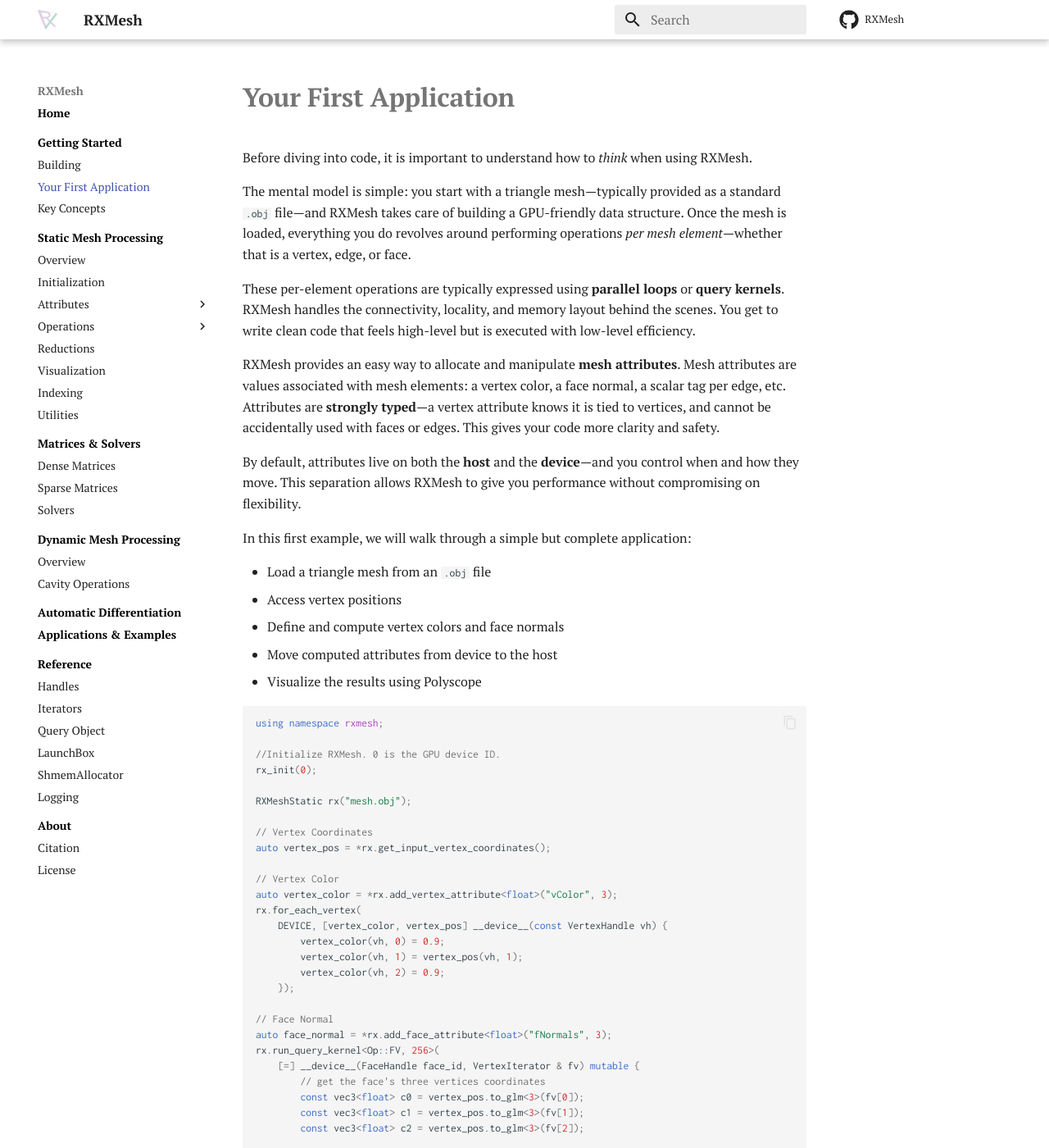
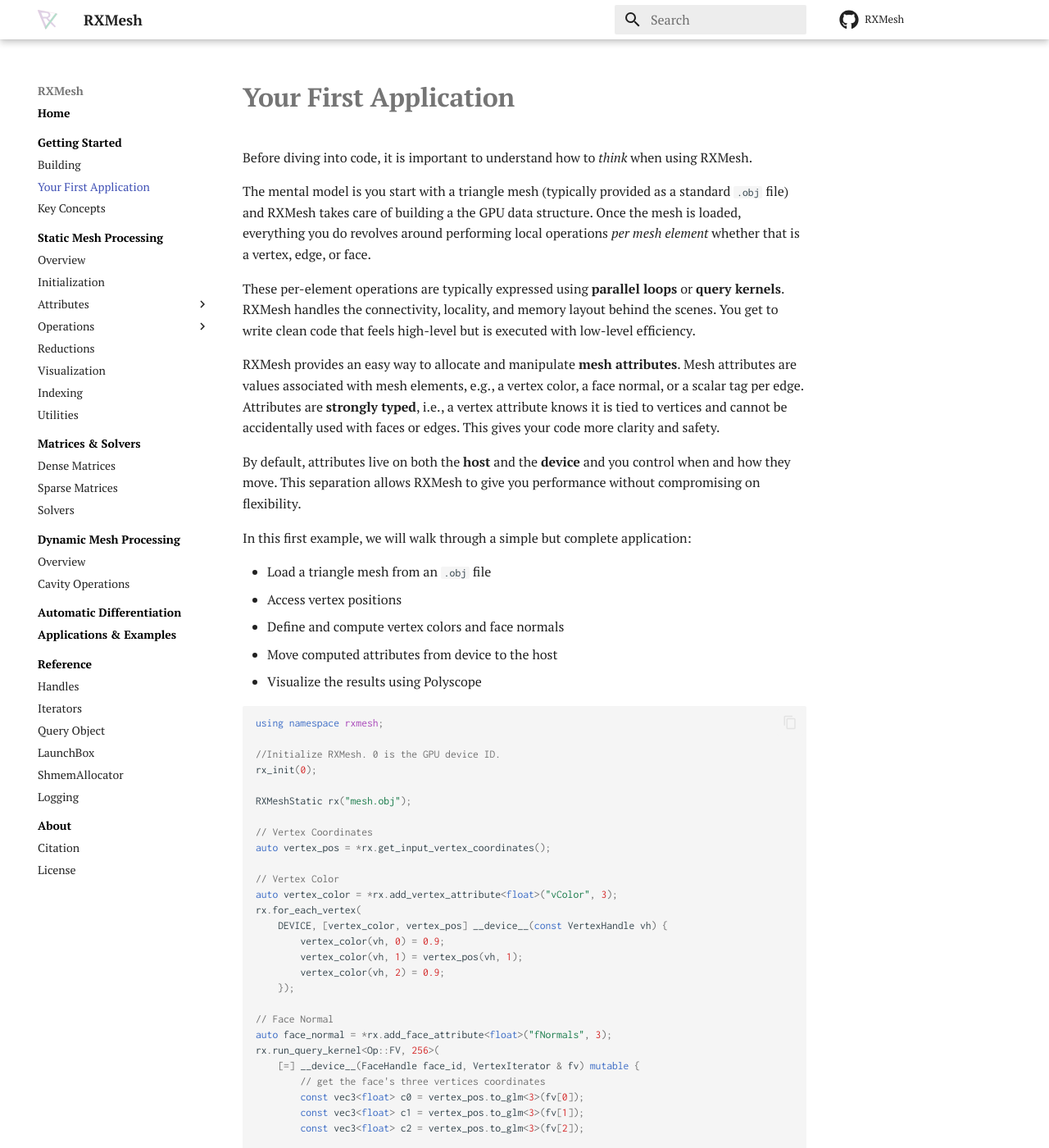
Before and after one commit to Ahdhn/RXMeshDocs, an MkDocs documentation site: the page built from docs/getting-started/first-app.md, in a window 1280 px wide and 1400 px high. Shown: the whole window at 82% size. Built offline with MkDocs 1.6.1 and Material for MkDocs 9.7.7, drawn with Linux system fonts in a browser that asks for light colours; comment, search, counter and statistics services are not loaded; some of the changed text lies outside the part shown.

Commit message:
Update first-app.md

````diff
--- a/docs/getting-started/first-app.md
+++ b/docs/getting-started/first-app.md
@@ -2,13 +2,13 @@
 
 Before diving into code, it is important to understand how to *think* when using RXMesh.
 
-The mental model is simple: you start with a triangle mesh—typically provided as a standard `.obj` file—and RXMesh takes care of building a GPU-friendly data structure. Once the mesh is loaded, everything you do revolves around performing operations *per mesh element*—whether that is a vertex, edge, or face.
+The mental model is you start with a triangle mesh (typically provided as a standard `.obj` file) and RXMesh takes care of building a the GPU data structure. Once the mesh is loaded, everything you do revolves around performing local operations *per mesh element* whether that is a vertex, edge, or face.
 
 These per-element operations are typically expressed using **parallel loops** or **query kernels**. RXMesh handles the connectivity, locality, and memory layout behind the scenes. You get to write clean code that feels high-level but is executed with low-level efficiency.
 
-RXMesh provides an easy way to allocate and manipulate **mesh attributes**. Mesh attributes are values associated with mesh elements: a vertex color, a face normal, a scalar tag per edge, etc. Attributes are **strongly typed**—a vertex attribute knows it is tied to vertices, and cannot be accidentally used with faces or edges. This gives your code more clarity and safety.
+RXMesh provides an easy way to allocate and manipulate **mesh attributes**. Mesh attributes are values associated with mesh elements, e.g., a vertex color, a face normal, or a scalar tag per edge. Attributes are **strongly typed**, i.e., a vertex attribute knows it is tied to vertices and cannot be accidentally used with faces or edges. This gives your code more clarity and safety.
 
-By default, attributes live on both the **host** and the **device**—and you control when and how they move. This separation allows RXMesh to give you performance without compromising on flexibility.
+By default, attributes live on both the **host** and the **device** and you control when and how they move. This separation allows RXMesh to give you performance without compromising on flexibility.
 
 In this first example, we will walk through a simple but complete application:
 
@@ -57,7 +57,7 @@ rx.run_query_kernel<Op::FV, 256>(
         face_normal.from_glm(face_id, n);
     });
 
-//Move attributes to the host
+//Move attributes from the device to the host
 vertex_color.move(DEVICE, HOST);
 face_normal.move(DEVICE, HOST);
 
@@ -70,11 +70,11 @@ polyscope::show();
 
 ```
 
-If everything is set up correctly, you should see something like this—your mesh visualized with per-vertex color and face normals:
+If everything is set up correctly, you should see something like this, i.e., a mesh visualized with per-vertex color and face normals:
 
 <figure markdown="span">
   ![Dragon](dragon.jpg){ width="600"}
 </figure>
 
 
-This example touches on several core RXMesh concepts: mesh [attributes](../rxmesh/attributes.md), element-wise traversal with [`for_each`](../rxmesh/for_each.md), [query kernel](../rxmesh/run_query_kernel.md) execution, and moving data between the host and device. In the following sections, we will explore these ideas in more depth—covering additional operations on static meshes, advanced attribute manipulation, working with sparse and dense matrices, handling dynamic connectivity, and performing automatic differentiation on the GPU.
+This example touches on several core RXMesh concepts, e.g., mesh [attributes](../rxmesh/attributes.md), element-wise traversal with [`for_each`](../rxmesh/for_each.md), [query kernel](../rxmesh/run_query_kernel.md) execution, and moving data between the host and device. In the following sections, we will explore these ideas in more depth and cover [additional operations on static meshes](../rxmesh/static.md), [advanced attribute manipulation](../rxmesh/attributes.md), working with [sparse](../rxmesh/sparse_matrices.md) and [dense](../rxmesh/dense_matrices.md) matrices, [linear system solvers](../rxmesh/solvers.md), [handling dynamic connectivity](../rxmesh/dynamic.md), and performing [automatic differentiation](../rxmesh/ad.md) on the GPU.
````
